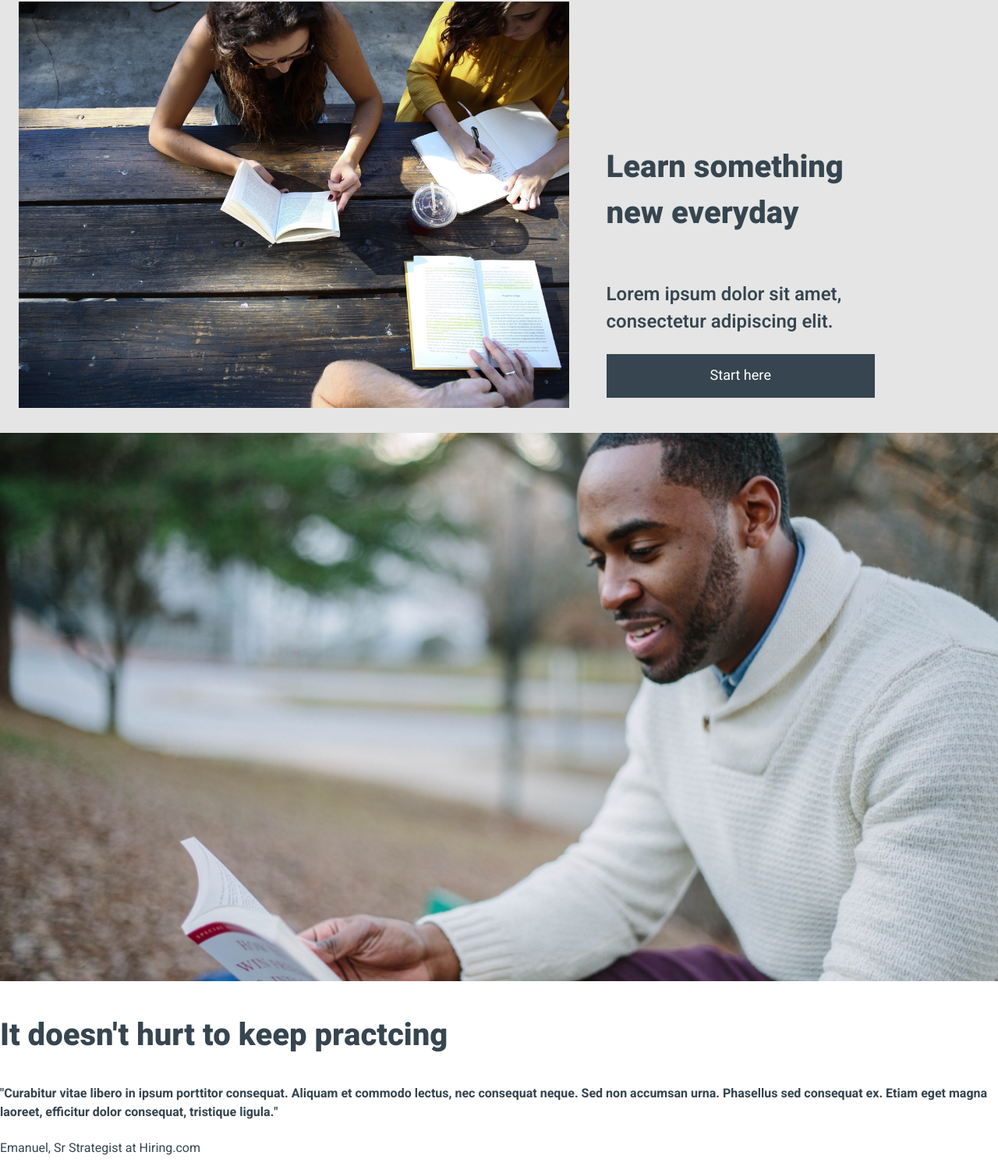
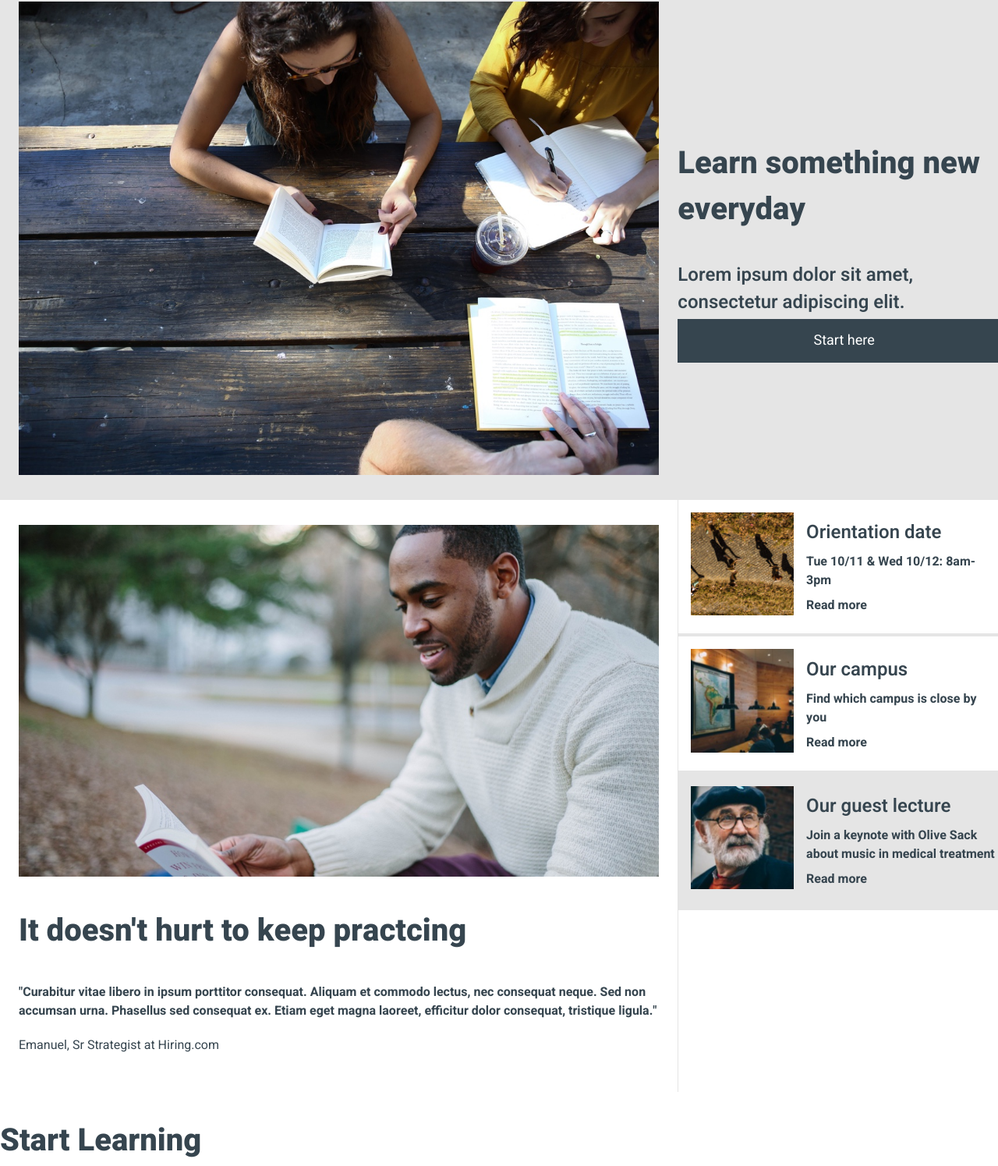
Before and after one commit to taylordfarquaad/capstone, a plain HTML site: page index.html in a window 1280 px wide. Shown: the part 114-1609 px from the top of the page at 78% size. Drawn offline with Linux system fonts and the light colour scheme; a script that the page names is missing.

Commit message:
info section add

```diff
--- a/index.html
+++ b/index.html
@@ -36,12 +36,12 @@
 
 <!-- Homepage Banner Section -->
 		<div class="homepage">
-			<div class="container">
+			<div class="homepage-image">
 			<div class="child-1">
 				<img src="resources/images/banner.jpg" class="homepage-img" alt="students reading">
 			</div>
 			</div>
-			<div class="container">
+			<div class="homepage-text">
 			<div class="child-2">
 				<h2>Learn something new everyday</h2>
 					<h3>Lorem ipsum dolor sit amet, consectetur adipiscing elit.</h3>
@@ -54,7 +54,7 @@
 		</div>
 
 
-<!-- Second section -->
+<!-- Info section -->
 	<div class="info-container">
 		<div id="info-main">
 		<div id="info-image">
@@ -67,22 +67,34 @@
 		</div>
 		<div class="info-flex-container">
 			<div id="info-orientation">
+				<div class="info-img">
 					<img src="resources/images/information-orientation.jpg" class="info-flex-img" alt="orientation">
+				</div>
+				<div class="info-text">
 					<h3>Orientation date</h3>
 					<h4>Tue 10/11 & Wed 10/12: 8am-3pm</h4>
 					<h4><a class="cta-info" href="#">Read more</a></h4>
 				</div>
+			</div>
 			<div id="info-campus">
+				<div class="info-img">
 					<img src="resources/images/information-campus.jpg" class="info-flex-img" alt="campus">
+				</div>
+				<div class="info-text">
 					<h3>Our campus</h3>
 					<h4>Find which campus is close by you</h4>
 					<h4><a class="cta-info" href="#">Read more</a></h4>
 				</div>
+			</div>
 			<div id="info-guest">
+				<div class="info-img">
 					<img src="resources/images/information-guest-lecture.jpg" class="info-flex-img" alt="guest lecture with Oliver Sack">
-				<h4>Our guest lecture</h4>
-				<h3>Join a keynote with Olive Sack about music in medical treatment</h3>
+				</div>
+				<div class="info-text">
+					<h3>Our guest lecture</h3>
+					<h4>Join a keynote with Olive Sack about music in medical treatment</h4>
 					<h4><a class="cta-info" href="#">Read more</a></h4>
+				</div>
 			</div>
 		</div>
 	</div>
--- a/resources/css/style.css
+++ b/resources/css/style.css
@@ -1,3 +1,4 @@
+
 /* Universal styles */
 
 body {
@@ -11,15 +12,32 @@ img {
 	height: auto;
 	width: 100%;
 }
+a {
+	text-decoration: none;
+	color: #36454F
+}
+a:hover {
+	color: #add8e6;
+}
 
 h2 {
 	font-weight: 800;
 	font-size: 40px;
+	margin-botton: 10px;
+	padding: 0;
+	border: 0;
 }
 h3 {
 	font-size: 24px;
 	font-weight: 600;
-
+	margin: 0;
+	padding: 4px 0;
+	border: 0;
+}
+h4 {
+	margin: 0;
+	padding: 4px 0;
+	border: 0;
 }
 
 /* Header styles */
@@ -71,7 +89,7 @@ a span {
 	justify-content: flex-start;
 	line-height: 64px;
 }
-/* Homepage section */
+/* Homepage section styling */
 
 .homepage {
 	width: 100%;
@@ -79,29 +97,37 @@ a span {
 	padding-top: 32px;
 	padding-bottom: 32px;
 	display: flex;
-	align-items: flex-start;
-	justify-content: flex-start;
+	flex-direction: row;
+	align-items: center;
 	flex-wrap: nowrap;
 }
-.container {
-	margin: 0 24px;
+.homepage-image,
+.homepage-text {
 	display: flex;
 	flex-direction: column;
-	justify-content: flex-start;
-	align-items: flex-start;
+
+}
+.homepage-image {
+	width: 60%;
+	display: flex;
+	flex-direction: column;
+	flex: 2 2;
+	margin: 0 24px;
+}
+.homepage-text {
+	width: 40%;
+	display: flex;
+	flex-direction: column;
+	flex: 1 3;
 }
 
 .child-1,
 .child-2 {
 	display: flex;
 	flex-direction: column;
-	justify-content: flex-start;
-	align-items: flex-start;
+
 }
-.child-2 {
-	padding-top: 150px;
-	padding-right: 150px;
-}
+
 
 .cta-bg {
 	background-color: #36454F;
@@ -118,3 +144,50 @@ a span {
 	font-size: 18px;
 	line-height: 40px;
 }
+
+/* Info section styling */
+
+.info-container {
+	width: 100%;
+	background-color: white;
+	display: flex;
+
+}
+#info-main {
+	width: 60%;
+	display: flex;
+	flex-direction: column;
+	padding: 32px 24px;
+	flex: 2 2;
+}
+.info-flex-container {
+	width: 40%;
+	display: flex;
+	flex-direction: column;
+	border-left: 1px solid #e5e5e5;
+	flex: 1 3;
+}
+#info-orientation,
+#info-campus,
+#info-guest {
+	width: 100%;
+	display: flex;
+	align-items: center;
+	border-bottom: 4px solid #e5e5e5;
+
+}
+#info-guest {
+	background-color: #e5e5e5;
+}
+.info-img {
+	width: 35%;
+	padding: 16px;
+}
+.info-text {
+	width: 65%;
+
+
+}
+a .cta-info {
+	text-decoration: none;
+}
```
Lines whose indentation alone changed are shown as unchanged.
